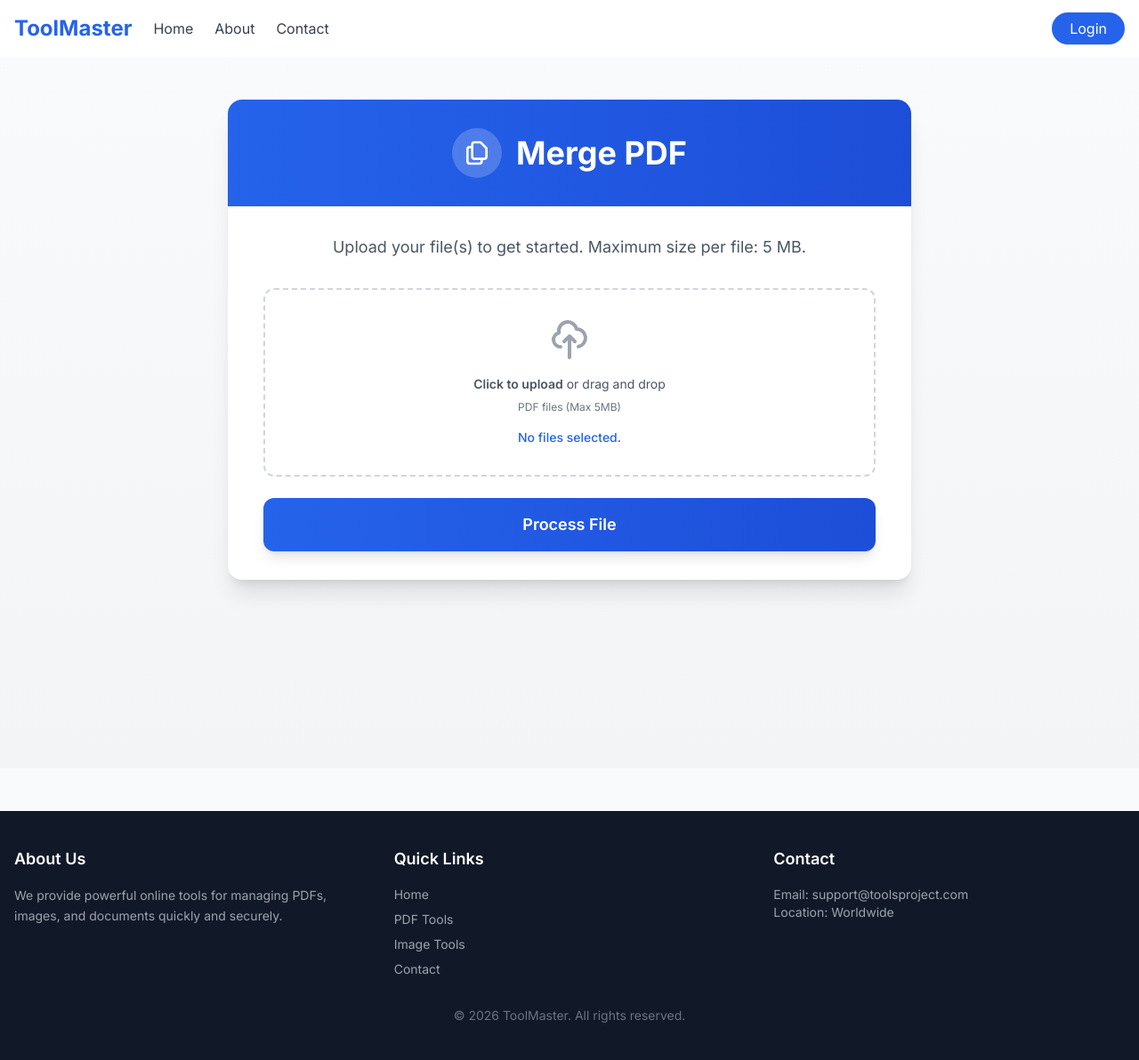
After one commit to sinamoghtaderfar/tools_project, a Django app: page /tool/1/ in a window 1280 px wide. The commit adds this page. Shown: the whole page at 89% size. Run offline with Django 5.2, Linux system fonts and the light colour scheme; some libraries are stand-ins or nearby versions.

Commit message:
Add guest file tools for merging PDFs, compressing images, and converting PDFs to DOCX with a 5MB upload limit

```diff
--- a/apps/core/urls.py
+++ b/apps/core/urls.py
@@ -3,4 +3,6 @@ from . import views
 
 urlpatterns = [
     path('', views.home, name='home'),
+    path("tool/<str:tool_name>/", views.guest_tool, name="tool_page"),
+    path("tool/<str:tool_name>/process/", views.guest_tool, name="guest_tool_process"),
 ]
--- a/apps/core/views.py
+++ b/apps/core/views.py
@@ -1,4 +1,127 @@
+import os
+import tempfile
 from django.shortcuts import render
+from django.http import HttpResponse
+from django.contrib import messages
+import io
+from PIL import Image
+from pdf2docx import Converter
+from PyPDF2 import PdfMerger
+import zipfile
+
 
 def home(request):
     return render(request, 'home.html')
+
+
+MAX_FILE_SIZE = 5 * 1024 * 1024  # 5 MB
+
+
+def guest_tool(request, tool_name):
+    allowed_tools = ["merge-pdf", "compress-image", "convert-pdf"]
+
+    # If tool_name is not valid
+    if tool_name not in allowed_tools:
+        tool_name = "merge-pdf"
+
+    if request.method == "POST":
+        uploaded_files = request.FILES.getlist("file")
+
+        if not uploaded_files:
+            messages.error(request, "Please select at least one file.")
+            return render(request, "tools/tool_page.html", {"tool_name": tool_name})
+
+        # Check file sizes
+        for f in uploaded_files:
+            if f.size > MAX_FILE_SIZE:
+                messages.error(request, f"File {f.name} is too large! Max size 5 MB.")
+                return render(request, "tools/tool_page.html", {"tool_name": tool_name})
+
+        # MERGE PDF
+        if tool_name == "merge-pdf":
+            merger = PdfMerger()
+            for f in uploaded_files:
+                f.seek(0)
+                merger.append(f)
+
+            output_io = io.BytesIO()
+            merger.write(output_io)
+            merger.close()
+            output_io.seek(0)
+
+            response = HttpResponse(output_io.read(), content_type='application/pdf')
+            response['Content-Disposition'] = 'attachment; filename="merged.pdf"'
+            return response
+
+        # COMPRESS IMAGE
+        elif tool_name == "compress-image":
+            zip_io = io.BytesIO()
+
+            with zipfile.ZipFile(zip_io, 'w') as zipf:
+                for f in uploaded_files:
+                    f.seek(0)
+
+                    # Open image file
+                    image = Image.open(f)
+                    img_io = io.BytesIO()
+
+                    # Save image with compression
+                    image.save(img_io, format=image.format or 'JPEG', optimize=True, quality=70)
+                    img_io.seek(0)
+
+                    # Add compressed image to ZIP file
+                    zipf.writestr(f"compressed_{f.name}", img_io.read())
+
+            zip_io.seek(0)
+
+            response = HttpResponse(zip_io.read(), content_type='application/zip')
+            response['Content-Disposition'] = 'attachment; filename="compressed_images.zip"'
+            return response
+
+        # CONVERT PDF TO DOCX
+        elif tool_name == "convert-pdf":
+            zip_io = io.BytesIO()
+
+            with zipfile.ZipFile(zip_io, 'w') as zipf:
+                for f in uploaded_files:
+                    f.seek(0)
+
+                    # Create temporary file for the uploaded PDF
+                    with tempfile.NamedTemporaryFile(delete=False, suffix='.pdf') as tmp_pdf:
+                        tmp_pdf.write(f.read())
+                        tmp_pdf_path = tmp_pdf.name
+
+                    # Create temporary file for the output DOCX
+                    with tempfile.NamedTemporaryFile(delete=False, suffix='.docx') as tmp_docx:
+                        tmp_docx_path = tmp_docx.name
+
+                    try:
+                        # Convert PDF to DOCX using temporary files
+                        cv = Converter(tmp_pdf_path)
+                        cv.convert(tmp_docx_path, start=0, end=None)
+                        cv.close()
+
+                        # Read the converted DOCX file
+                        with open(tmp_docx_path, 'rb') as docx_file:
+                            docx_content = docx_file.read()
+
+                        # Add DOCX file to ZIP archive
+                        docx_name = f"{f.name.rsplit('.',1)[0]}.docx"
+                        zipf.writestr(docx_name, docx_content)
+
+                    finally:
+                        # Remove temporary files
+                        try:
+                            os.unlink(tmp_pdf_path)
+                            os.unlink(tmp_docx_path)
+                        except:
+                            pass
+
+            zip_io.seek(0)
+
+            response = HttpResponse(zip_io.read(), content_type='application/zip')
+            response['Content-Disposition'] = 'attachment; filename="converted_files.zip"'
+            return response
+
+    # GET request
+    return render(request, "tools/tool_page.html", {"tool_name": tool_name})
--- /dev/null
+++ b/static/css/tool_page.css
@@ -0,0 +1,14 @@
+ @keyframes fadeInDown {
+        from {
+            opacity: 0;
+            transform: translateY(-10px);
+        }
+        to {
+            opacity: 1;
+            transform: translateY(0);
+        }
+    }
+
+    .animate-fade-in-down {
+        animation: fadeInDown 0.3s ease-out;
+    }
--- a/templates/includes/base.html
+++ b/templates/includes/base.html
@@ -20,6 +20,8 @@
 
     {% block extra_css %}{% endblock %}
     {% load static %}
+
+    <link rel="stylesheet" href="{% static 'css/tool_page.css' %}">
 
 </head>
 
@@ -47,6 +49,9 @@
     {% if user.is_authenticated %}
     <script src="{% static 'js/auto-logout.js' %}"></script>
     {% endif %}
+
+    <!-- <script src="{% static 'js/tool_page.js' %}"></script> -->
+
 </body>
 
 </html>
--- /dev/null
+++ b/templates/tools/tool_page.html
@@ -0,0 +1,136 @@
+<!-- tools/tool_page.html -->
+{% extends "base.html" %}
+{% block content %}
+
+<div class="min-h-screen bg-gradient-to-b from-gray-50 to-gray-100 py-12 px-4 sm:px-6 lg:px-8">
+    <div class="max-w-3xl mx-auto">
+
+        <!-- Messages -->
+        {% if messages %}
+        {% for message in messages %}
+        <div class="mb-6 animate-fade-in-down">
+            <div class="rounded-xl p-4 shadow-lg
+                {% if message.tags == 'error' %}bg-red-50 border-l-4 border-red-500 text-red-700
+                {% elif message.tags == 'success' %}bg-green-50 border-l-4 border-green-500 text-green-700
+                {% else %}bg-blue-50 border-l-4 border-blue-500 text-blue-700{% endif %}">
+                <div class="flex items-center">
+                    <div class="ml-3">
+                        <p class="text-sm font-medium">{{ message }}</p>
+                    </div>
+                </div>
+            </div>
+        </div>
+        {% endfor %}
+        {% endif %}
+
+        <!-- Main Card -->
+        <div class="bg-white rounded-2xl shadow-xl overflow-hidden transform transition-all hover:scale-[1.02] duration-300">
+
+            <!-- Header with icon -->
+            <div class="bg-gradient-to-r from-blue-600 to-blue-700 px-6 py-8 sm:px-10">
+                <div class="flex items-center justify-center space-x-4">
+                    <div class="bg-white/20 rounded-full p-3">
+                        {% if tool_name == "merge-pdf" %}
+                        <svg class="h-8 w-8 text-white" fill="none" stroke="currentColor" viewBox="0 0 24 24">
+                            <path stroke-linecap="round" stroke-linejoin="round" stroke-width="2"
+                                d="M8 7v8a2 2 0 002 2h6M8 7V5a2 2 0 012-2h4.586a1 1 0 01.707.293l4.414 4.414a1 1 0 01.293.707V15a2 2 0 01-2 2h-2M8 7H6a2 2 0 00-2 2v10a2 2 0 002 2h8a2 2 0 002-2v-2" />
+                        </svg>
+                        {% elif tool_name == "compress-image" %}
+                        <svg class="h-8 w-8 text-white" fill="none" stroke="currentColor" viewBox="0 0 24 24">
+                            <path stroke-linecap="round" stroke-linejoin="round" stroke-width="2"
+                                d="M4 16l4.586-4.586a2 2 0 012.828 0L16 16m-2-2l1.586-1.586a2 2 0 012.828 0L20 14m-6-6h.01M6 20h12a2 2 0 002-2V6a2 2 0 00-2-2H6a2 2 0 00-2 2v12a2 2 0 002 2z" />
+                        </svg>
+                        {% elif tool_name == "convert-pdf" %}
+                        <svg class="h-8 w-8 text-white" fill="none" stroke="currentColor" viewBox="0 0 24 24">
+                            <path stroke-linecap="round" stroke-linejoin="round" stroke-width="2"
+                                d="M7 16a4 4 0 01-.88-7.903A5 5 0 1115.9 6L16 6a5 5 0 011 9.9M9 19l3-3m0 0l3 3m-3-3v12" />
+                        </svg>
+                        {% endif %}
+                    </div>
+                    <h1 class="text-3xl sm:text-4xl font-bold text-white">
+                        {% if tool_name == "merge-pdf" %}Merge PDF
+                        {% elif tool_name == "compress-image" %}Compress Image
+                        {% elif tool_name == "convert-pdf" %}Convert PDF{% endif %}
+                    </h1>
+                </div>
+            </div>
+
+            <!-- Content -->
+            <div class="px-6 py-8 sm:px-10">
+                <p class="text-center text-gray-600 mb-8 text-lg">
+                    Upload your file(s) to get started. Maximum size per file: 5 MB.
+                </p>
+
+                <form method="POST" enctype="multipart/form-data" action="{% url 'guest_tool_process' tool_name %}" class="space-y-6" onsubmit="return checkFiles()">
+                    {% csrf_token %}
+
+                    <!-- File Input -->
+                    <div class="border-2 border-dashed border-gray-300 rounded-xl p-8 text-center hover:border-blue-500 transition-colors duration-200 cursor-pointer"
+                         onclick="document.getElementById('fileInput').click()">
+                        <input type="file" name="file" id="fileInput" multiple required class="hidden" onchange="updateFileList()">
+                        <svg class="mx-auto h-12 w-12 text-gray-400" fill="none" stroke="currentColor" viewBox="0 0 24 24">
+                            <path stroke-linecap="round" stroke-linejoin="round" stroke-width="2" d="M7 16a4 4 0 01-.88-7.903A5 5 0 1115.9 6L16 6a5 5 0 011 9.9M15 13l-3-3m0 0l-3 3m3-3v12" />
+                        </svg>
+                        <p class="mt-4 text-sm text-gray-600">
+                            <span class="font-semibold">Click to upload</span> or drag and drop
+                        </p>
+                        <p class="text-xs text-gray-500 mt-2">
+                            {% if tool_name == "compress-image" %}PNG, JPG, GIF (Max 5MB){% else %}PDF files (Max 5MB){% endif %}
+                        </p>
+                        <div id="file-list" class="mt-4 text-sm text-blue-600 font-medium"></div>
+                    </div>
+
+                    <input type="hidden" name="tool_type" value="{{ tool_name }}">
+
+                    <button type="submit" class="w-full bg-gradient-to-r from-blue-600 to-blue-700 text-white py-4 px-6 rounded-xl font-semibold text-lg shadow-lg hover:from-blue-700 hover:to-blue-800 transform transition-all hover:scale-[1.02]">
+                        Process File
+                    </button>
+                </form>
+
+                <script>
+                    const MAX_FILE_SIZE = 5 * 1024 * 1024; // 5 MB
+                    const fileInput = document.getElementById("fileInput");
+                    const fileList = document.getElementById("file-list");
+
+                    function updateFileList() {
+                        const files = Array.from(fileInput.files);
+                        if (!files.length) {
+                            fileList.textContent = "No files selected.";
+                            return;
+                        }
+
+                        let names = [];
+                        for (let f of files) {
+                            if (f.size > MAX_FILE_SIZE) {
+                                alert(`File ${f.name} is too large! Max size: 5 MB.`);
+                                fileInput.value = "";
+                                fileList.textContent = "No files selected.";
+                                return;
+                            }
+                            names.push(f.name);
+                        }
+
+                        if (names.length === 1) {
+                            fileList.textContent = `Selected: ${names[0]}`;
+                        } else {
+                            fileList.textContent = `Selected ${names.length} files: ${names.join(", ")}`;
+                        }
+                    }
+
+                    function checkFiles() {
+                        if (!fileInput.files.length) {
+                            alert("Please select at least one file.");
+                            return false;
+                        }
+                        return true;
+                    }
+
+                    // Initial update
+                    updateFileList();
+                </script>
+            </div>
+        </div>
+    </div>
+</div>
+
+{% endblock %}
```
Also changed, not shown: static/js/tool_page.js (added, +33 -0 lines), templates/includes/home.html (+5 -8 lines).
